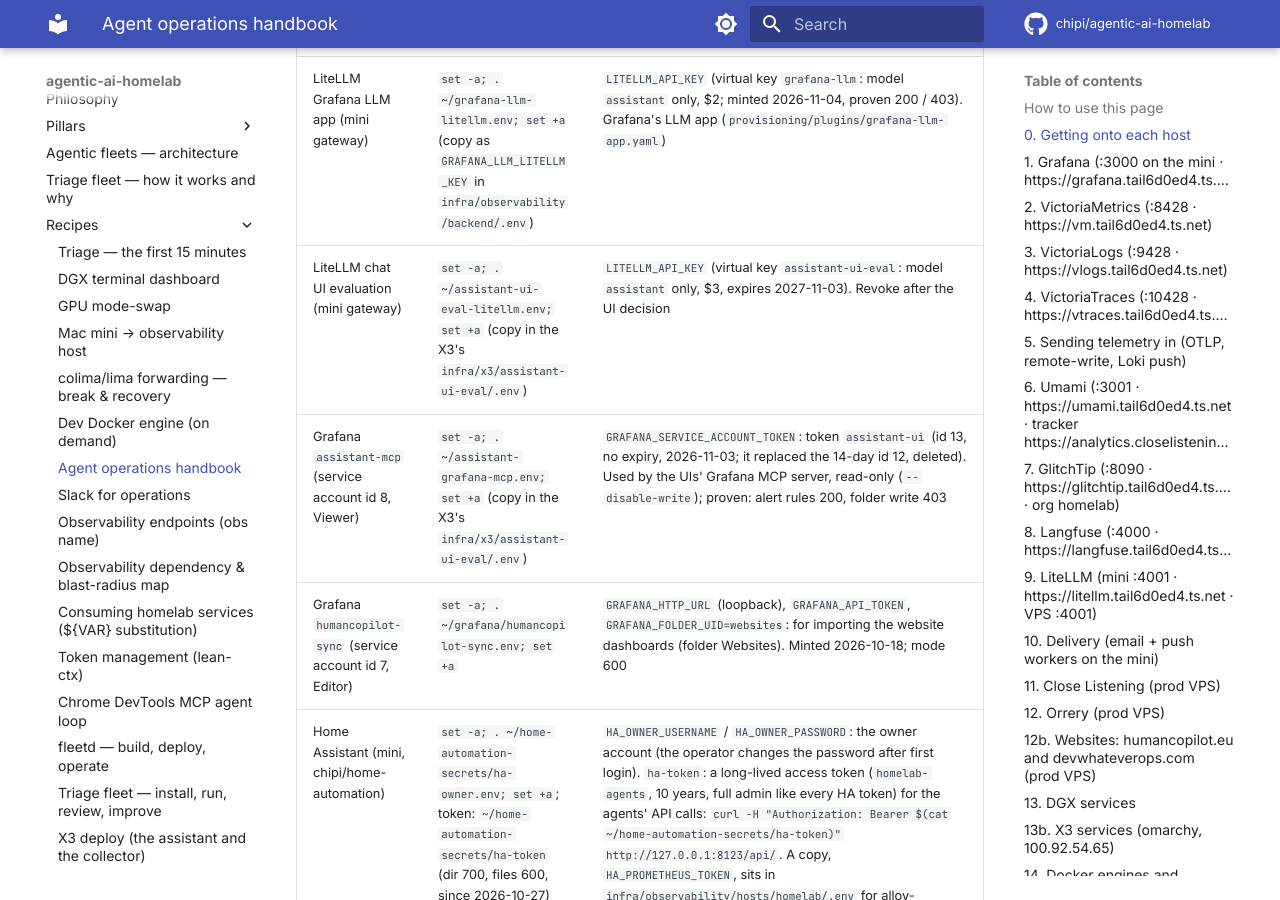
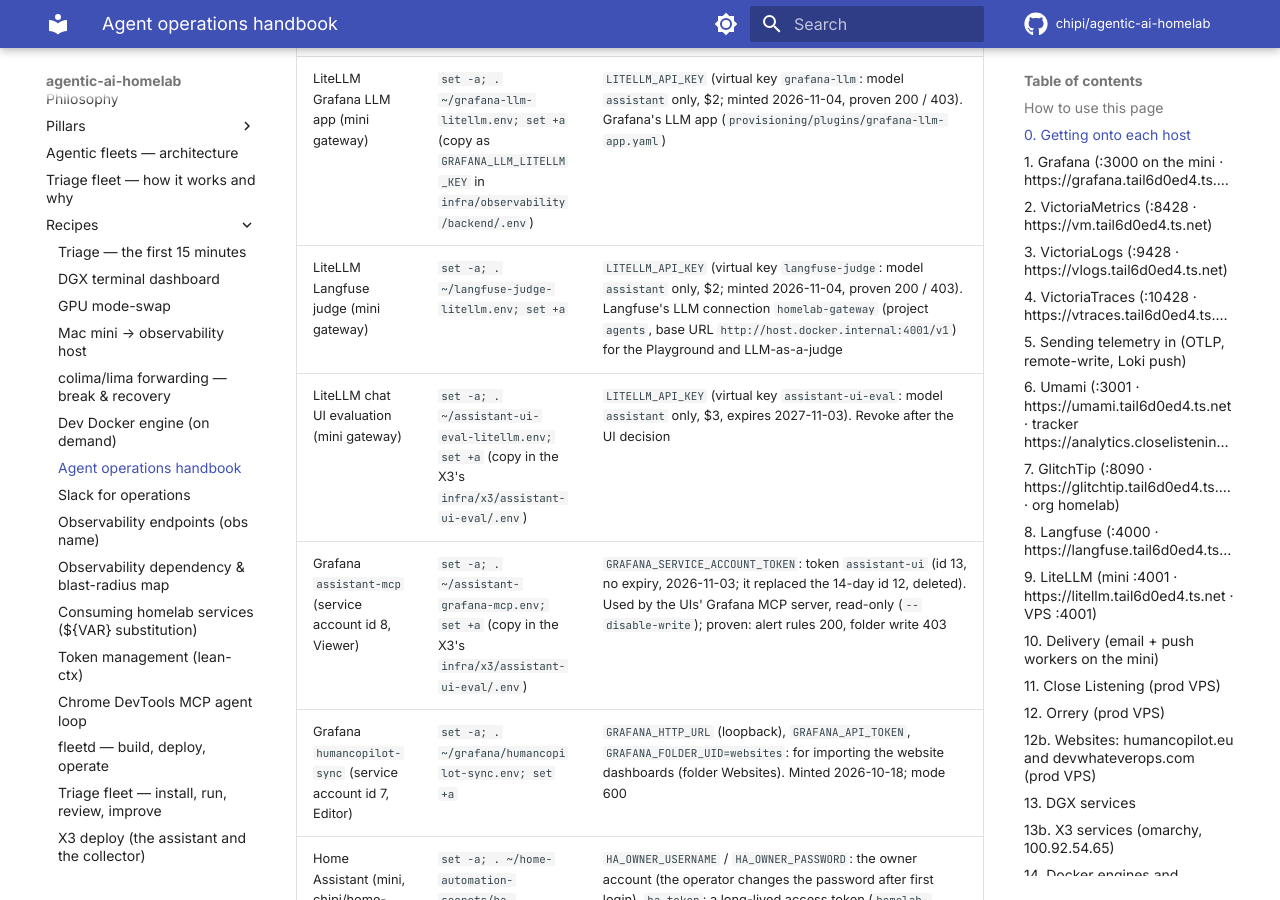
Before and after one commit to chipi/agentic-ai-homelab, an MkDocs documentation site: the page built from docs/recipes/agent-access.md, in a window 1280 px wide and 900 px high, scrolled down 3227 px. Built offline with MkDocs 1.6.1 and Material for MkDocs 9.7.7, drawn with Linux system fonts in a browser that asks for light colours; comment, search, counter and statistics services are not loaded.

Commit message:
feat(langfuse): LLM connections may call the homelab gateway (RFC-0008 step 2, phase 9)
Langfuse refuses internal LLM connection URLs ("Invalid baseURL: Blocked hostname detected"); its
LANGFUSE_LLM_CONNECTION_WHITELISTED_HOST/_IPS allow exactly host.docker.internal (192.168.5.2 in colima),
where LiteLLM listens on :4001. The connection itself (project agents, provider homelab-gateway, model
`assistant`) uses the new capped LiteLLM key `langfuse-judge` (assistant only, $2; minted 2026-11-04,
proven 200 / 403), recorded in the handbook. For the Playground and LLM-as-a-judge evaluators.

Co-Authored-By: Claude Opus 5.5 <noreply@anthropic.com>
Claude-Session: https://claude.ai/code/session_01DJqN6uERmW8gsoZAtCcsfS

```diff
--- a/docs/recipes/agent-access.md
+++ b/docs/recipes/agent-access.md
@@ -62,6 +62,7 @@ Do not create logins, publish ports or change groups to "get access".
 | LiteLLM hub briefing (mini gateway) | `set -a; . ~/hub-briefing-litellm.env; set +a` | `LITELLM_API_KEY` (virtual key `hub-briefing`: model `assistant-cloud` = `openrouter/qwen/qwen3-30b-a3b-instruct-2507`, $2 cap) + `LITELLM_API_BASE=http://homelab:4001/v1`. Used by `infra/homelab-home/briefing-job.js` for the briefing's two-sentence opening. Minted 2026-11-03 |
 | OpenRouter assistant key (mini) | `set -a; . ~/openrouter-assistant.env; set +a` | `OPENROUTER_API_KEY_ASSISTANT`: OpenRouter key `assistant-cloud` in the **misc-experiments** workspace (no provider guardrail; workspace budget $50 a month; key limit $10 a month; workspace I/O logging is on, so OpenRouter stores its prompts and replies). Copied into `infra/litellm/.env` for the `assistant-cloud` alias. Minted 2026-11-03 with the provisioning key; shows in the hub's By key cards through the spend collector |
 | LiteLLM Grafana LLM app (mini gateway) | `set -a; . ~/grafana-llm-litellm.env; set +a` (copy as `GRAFANA_LLM_LITELLM_KEY` in `infra/observability/backend/.env`) | `LITELLM_API_KEY` (virtual key `grafana-llm`: model `assistant` only, $2; minted 2026-11-04, proven 200 / 403). Grafana's LLM app (`provisioning/plugins/grafana-llm-app.yaml`) |
+| LiteLLM Langfuse judge (mini gateway) | `set -a; . ~/langfuse-judge-litellm.env; set +a` | `LITELLM_API_KEY` (virtual key `langfuse-judge`: model `assistant` only, $2; minted 2026-11-04, proven 200 / 403). Langfuse's LLM connection `homelab-gateway` (project `agents`, base URL `http://host.docker.internal:4001/v1`) for the Playground and LLM-as-a-judge |
 | LiteLLM chat UI evaluation (mini gateway) | `set -a; . ~/assistant-ui-eval-litellm.env; set +a` (copy in the X3's `infra/x3/assistant-ui-eval/.env`) | `LITELLM_API_KEY` (virtual key `assistant-ui-eval`: model `assistant` only, $3, expires 2027-11-03). Revoke after the UI decision |
 | Grafana `assistant-mcp` (service account id 8, Viewer) | `set -a; . ~/assistant-grafana-mcp.env; set +a` (copy in the X3's `infra/x3/assistant-ui-eval/.env`) | `GRAFANA_SERVICE_ACCOUNT_TOKEN`: token `assistant-ui` (id 13, no expiry, 2026-11-03; it replaced the 14-day id 12, deleted). Used by the UIs' Grafana MCP server, read-only (`--disable-write`); proven: alert rules 200, folder write 403 |
 | Grafana `humancopilot-sync` (service account id 7, Editor) | `set -a; . ~/grafana/humancopilot-sync.env; set +a` | `GRAFANA_HTTP_URL` (loopback), `GRAFANA_API_TOKEN`, `GRAFANA_FOLDER_UID=websites`: for importing the website dashboards (folder Websites). Minted 2026-10-18; mode 600 |
```
Also changed, not shown: 1 other file.
